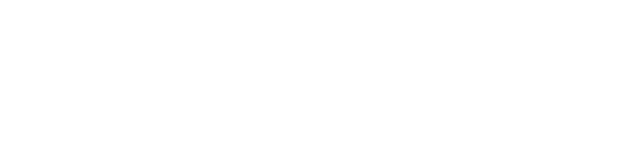
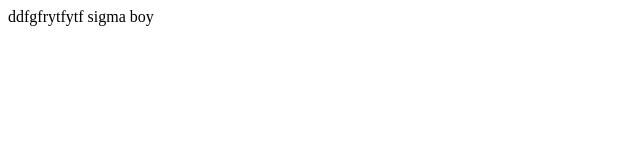
Before and after one commit to LeoAmazing/My-amazing-repository, a plain HTML site: page index.html in a window 1280 px wide. Shown: the whole page, without its empty margins (0-640 px from the left). Drawn offline with Linux system fonts and the light colour scheme.

Commit message:
Update index.html

```diff
--- a/index.html
+++ b/index.html
@@ -1,5 +1,5 @@
 <!DOCTYPE html>
 <html>
-    <head> </head>
-    <body></body>
+    <head> ddfgfrytfytf</head>
+    <body>sigma boy </body>
 <html>
```
